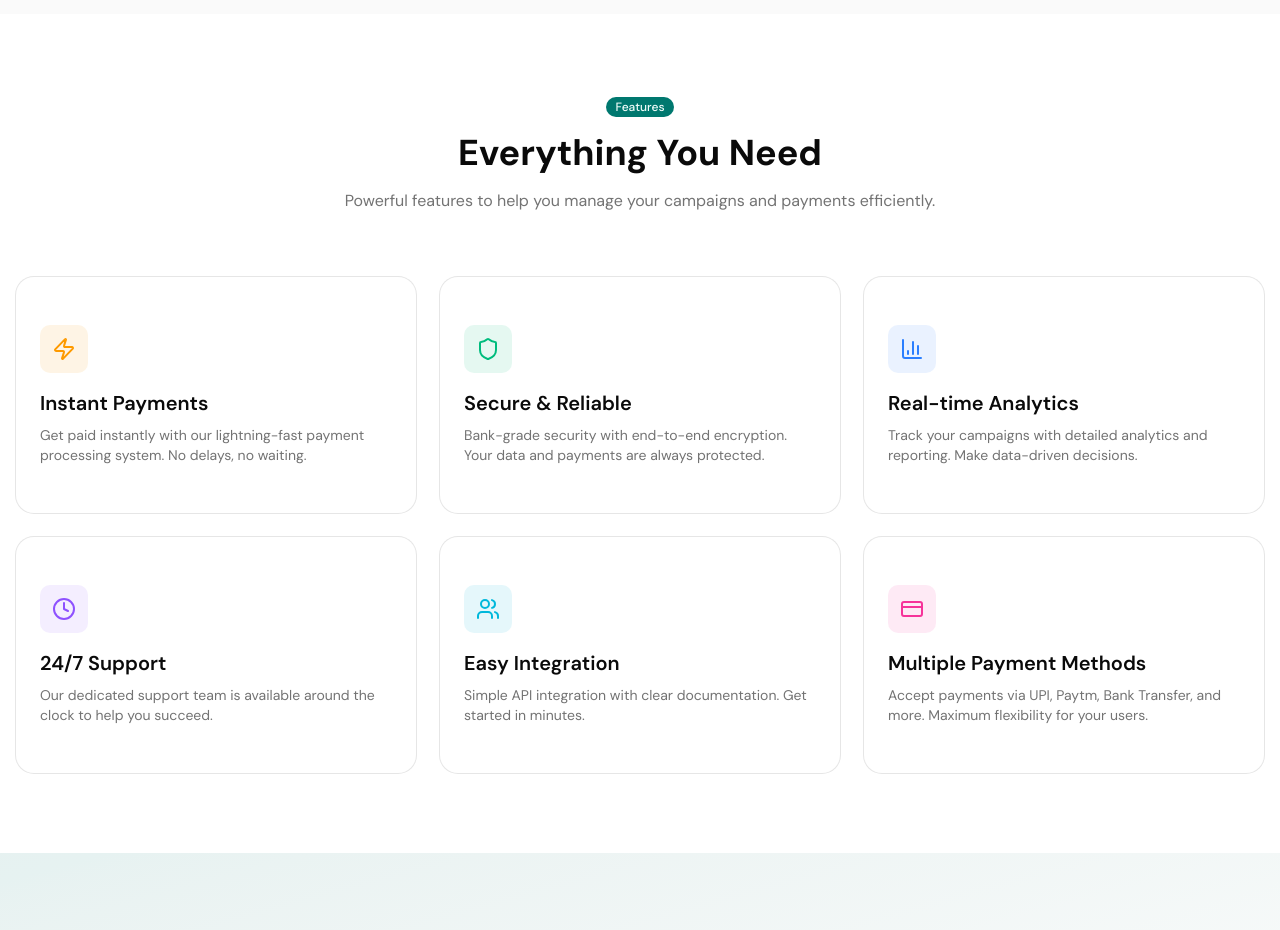
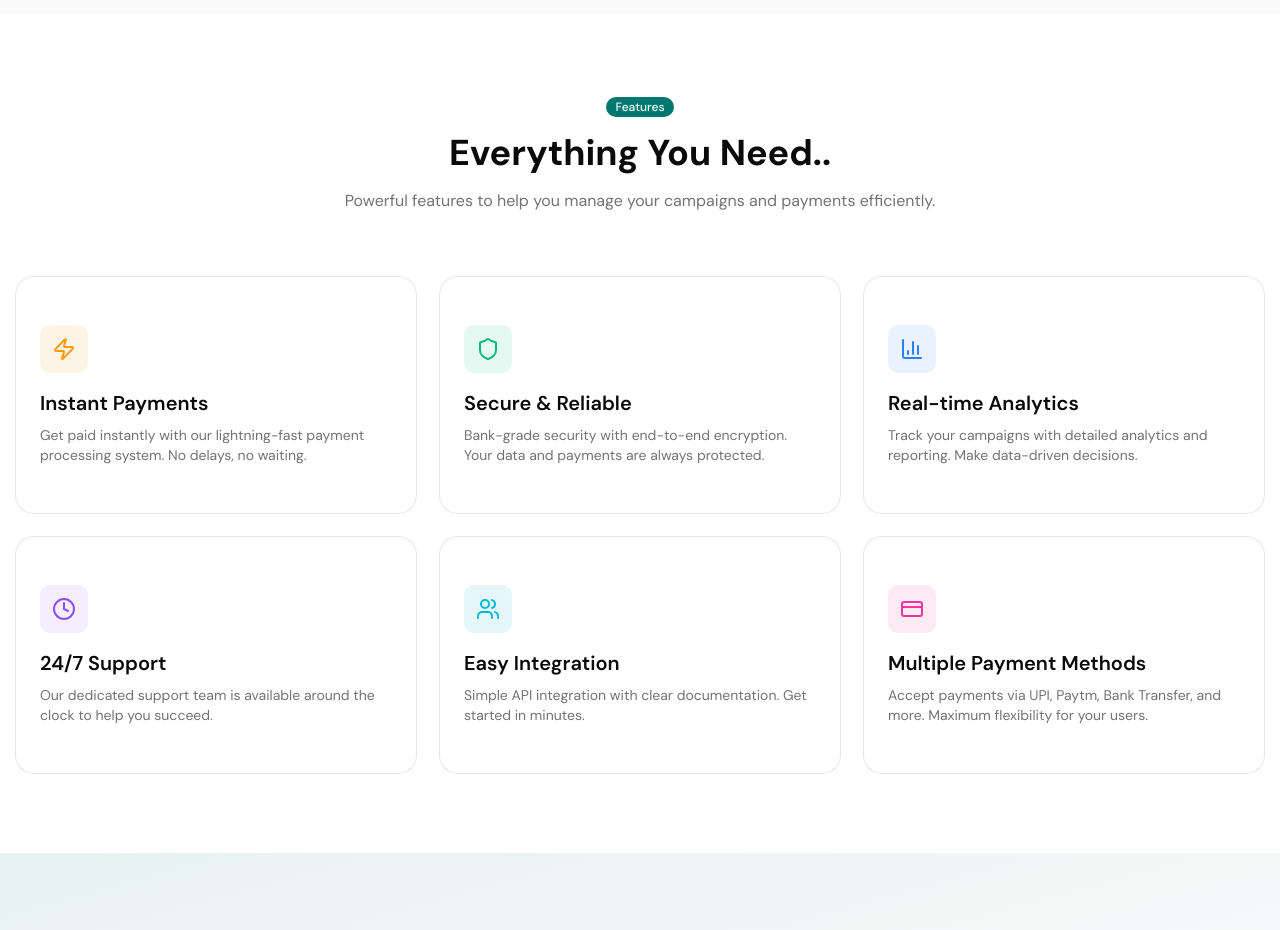
Before and after one commit to Gauravmrjatt/instant-panel, a Next.js app in the folder client/: page / in a window 1280 px wide. Shown: the part 960-1890 px from the top of the page. Built offline with nearby package versions, Linux system fonts and the light colour scheme.

Commit message:
checking the cache

```diff
--- a/client/app/page.tsx
+++ b/client/app/page.tsx
@@ -256,7 +256,7 @@ export default function LandingPage() {
           <div className="text-center mb-16">
             <Badge className="mb-4">Features</Badge>
             <h2 className="text-3xl md:text-4xl font-bold mb-4">
-              Everything You Need
+              Everything You Need..
             </h2>
             <p className="mx-auto max-w-2xl text-muted-foreground">
               Powerful features to help you manage your campaigns and payments efficiently.
```
